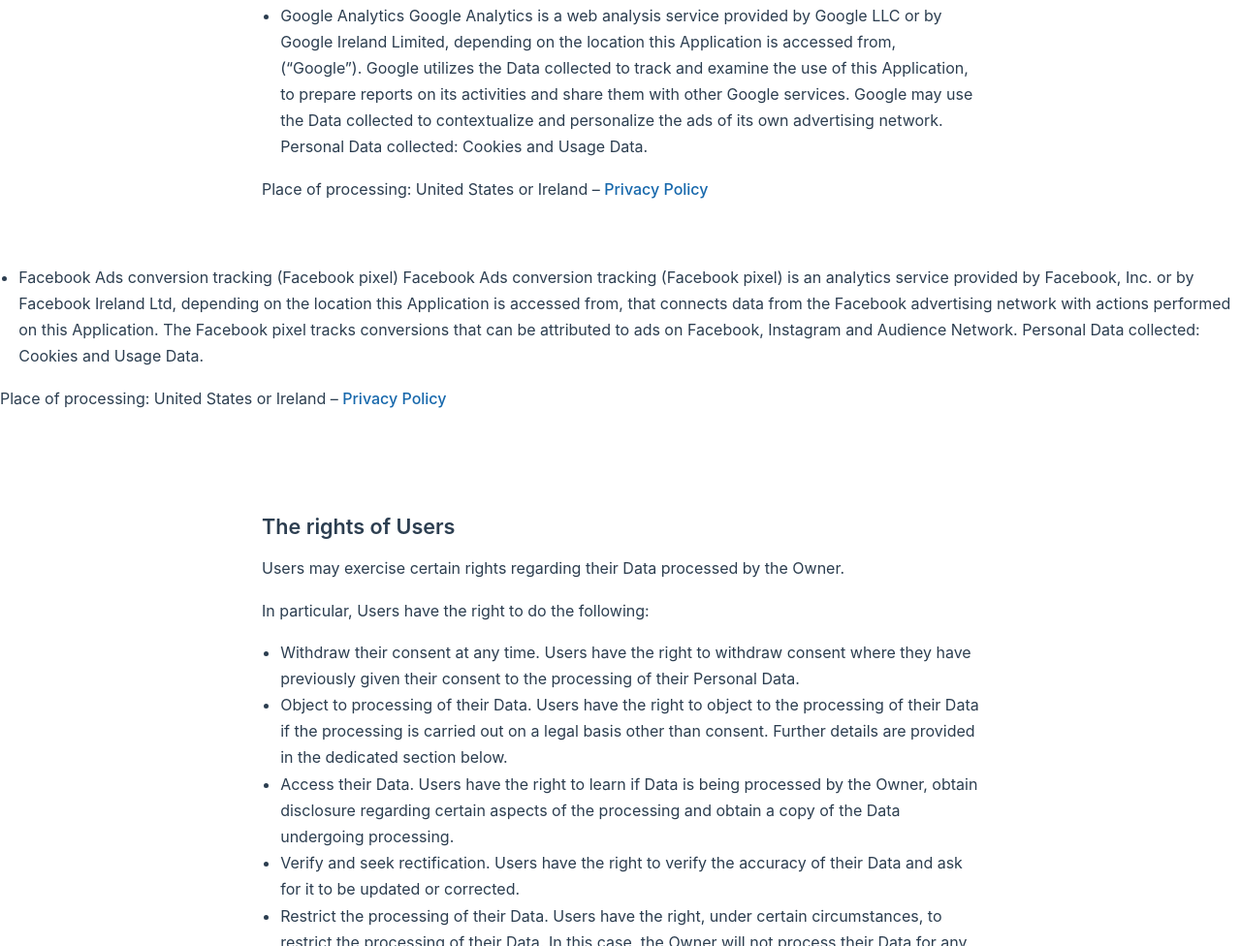
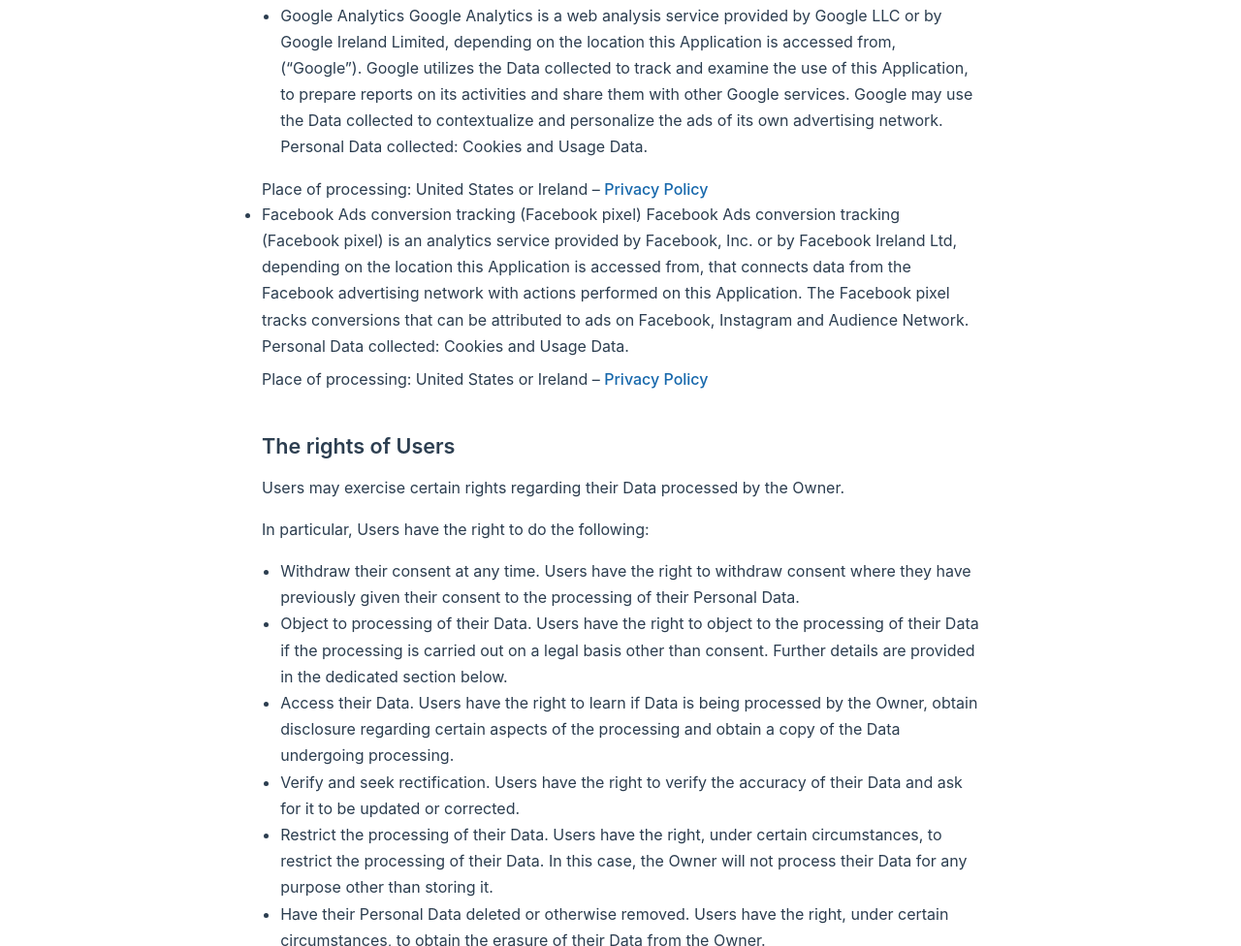
Before and after one commit to FiREMiNT/bep20-generator-terms, a plain HTML site: page privacy.html in a window 1280 px wide. Shown: the part 2982-3958 px from the top of the page at 97% size. Drawn offline with Linux system fonts and the light colour scheme.

Commit message:
Update privacy.html

```diff
--- a/privacy.html
+++ b/privacy.html
@@ -1604,15 +1604,14 @@
 <ul>
 <li>Google Analytics Google Analytics is a web analysis service provided by Google LLC or by Google Ireland Limited, depending on the location this Application is accessed from, (&ldquo;Google&rdquo;). Google utilizes the Data collected to track and examine the use of this Application, to prepare reports on its activities and share them with other Google services. Google may use the Data collected to contextualize and personalize the ads of its own advertising network. Personal Data collected: Cookies and Usage Data.</li>
 </ul>
-<p>Place of processing: United States or Ireland &ndash; <a href="https://policies.google.com/privacy?hl=en" target="_blank" rel="noopener noreferrer">Privacy Policy</a></p>
+<p style="margin-bottom: -65px;">Place of processing: United States or Ireland &ndash; <a href="https://policies.google.com/privacy?hl=en" target="_blank" rel="noopener noreferrer">Privacy Policy</a></p>
 </div>
 </div>
 </div>
-<p><a href="https://policies.google.com/privacy?hl=en" target="_blank" rel="noopener noreferrer"> <span class="sr-only">(opens new window)</span></a></p>
-<ul>
+<ul style="max-width: 740px;margin: 0 auto;padding: 2rem 2.5rem;">
 <li>Facebook Ads conversion tracking (Facebook pixel) Facebook Ads conversion tracking (Facebook pixel) is an analytics service provided by Facebook, Inc. or by Facebook Ireland Ltd, depending on the location this Application is accessed from, that connects data from the Facebook advertising network with actions performed on this Application. The Facebook pixel tracks conversions that can be attributed to ads on Facebook, Instagram and Audience Network. Personal Data collected: Cookies and Usage Data.</li>
 </ul>
-<p>Place of processing: United States or Ireland &ndash; <a href="https://www.facebook.com/about/privacy/" target="_blank" rel="noopener noreferrer">Privacy Policy</a></p>
+<p style="max-width: 740px;margin: -57px auto;padding: 2rem 2.5rem;margin-bottom: -80px;">Place of processing: United States or Ireland &ndash; <a href="https://www.facebook.com/about/privacy/" target="_blank" rel="noopener noreferrer">Privacy Policy</a></p>
 <div id="app">
 <div class="theme-container no-navbar no-sidebar">
 <div class="theme-default-content content__default">
```
